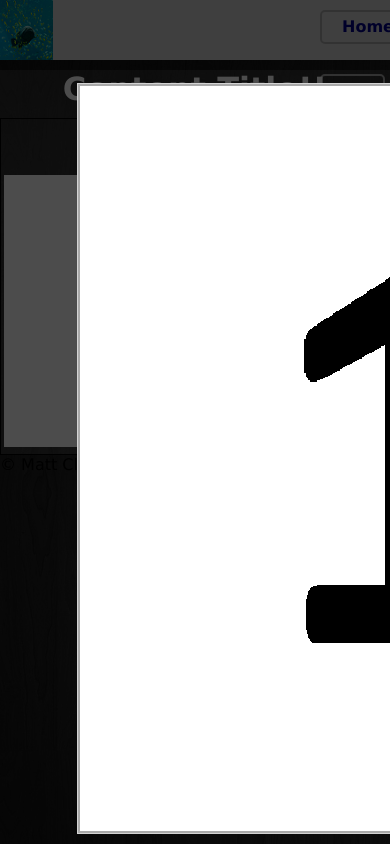
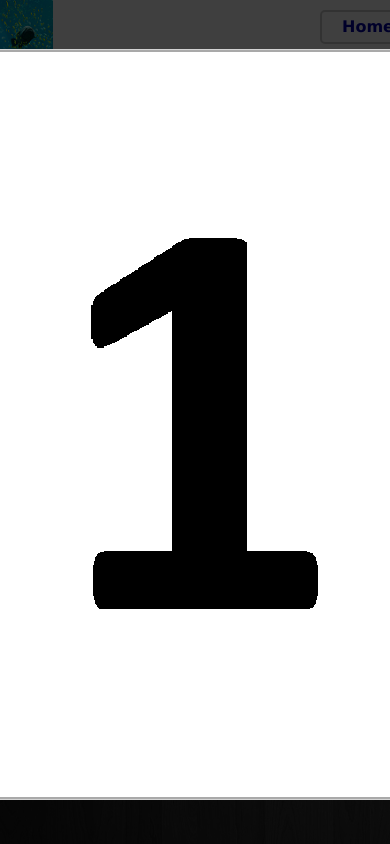
Before and after one commit to WebDev218/Gallery, a plain HTML site: page index.html in a window 390 px wide. Both pictures are taken after a click on the picture 124 px from the left and 311 px from the top of the page. Shown: the top 844 px of the page. Drawn offline with Linux system fonts and the light colour scheme.

Commit message:
Resizing Modal

```diff
--- a/script.js
+++ b/script.js
@@ -1,41 +1,50 @@
-var modal = document.getElementById("modalContainer");
+var modalContainer = document.getElementById("modalContainer");
 var modalContent = document.getElementById("modalContent");
 var modalClose = document.getElementById("modalClose");
+var modal = document.getElementById("modal");
 var image = document.createElement("img");
 var iHeight;
+var img = document.getElementById("modalImage");
 
 function openModal(largeImage) {
 	modalContent.appendChild(image);
 	image.setAttribute("src", largeImage);
 	image.setAttribute("id", "modalImage");
 
-	modal.style.display = "block";
-	populateModal();
-}
-
-function populateModal() {
-	iHeight = document.getElementById("modalImage");
-	console.log(iHeight.clientHeight);
-
-	// var width = image.naturalWidth; //natural height will give the files actual height, not the height on the page.
-	// console.log(image.clientWidth);
-	// var height = image.clientHeight; //client height is it's height in the client browser
-	// console.log(height);
-	// // modal.style.width = width;
-	// // modal.style.width = height;
-
-
+	modalContainer.style.display = "block";
 }
 
 
+image.onload = function()  {
+   	console.log("It worked!!");
+   	sizeModal()
+}
+
+function sizeModal() {
+	var iWidth = image.width;
+   	var iHeight = image.height;
+   	var winWidth = window.innerWidth;
+   	var winHeight = window.innerHeight;
+
+   	modal.style.marginLeft = ((winWidth - iWidth) / 2) + "px";
+   	modal.style.marginTop = ((winHeight - iHeight) / 2) + "px";
+   	modal.style.width = iWidth + "px";
+   	modal.style.height = iHeight + "px";
+}
 
 function closeModal() {
 	image.setAttribute("src", "");
-	modal.style.display = "none";
+	modalContainer.style.display = "none";
 }
 
 window.onclick = function(event) {
-	if (event.target == modal) {
+	if (event.target == modalContainer) {
 		closeModal();
 	}
 }
+
+window.addEventListener("resize", sizeModal);
+
+// document.getElementById("image").onload = function() {
+// 	console.log("It worked");
+// };
--- a/style.css
+++ b/style.css
@@ -129,12 +129,13 @@ body {
 
 #modal {
 	background-color: white;
-	position: absolute;
+/*	position: absolute;
 	top: 10%;
-	left: 20%;
+	left: 20%;*/
 
+	height: auto;
+	width: auto;
 
-	max-width: 922px;
 	margin: auto;
 	border: 2px solid darkgrey;
 	outline: 1px solid lightgrey;
```
Also changed, not shown: images/3_large.png.
